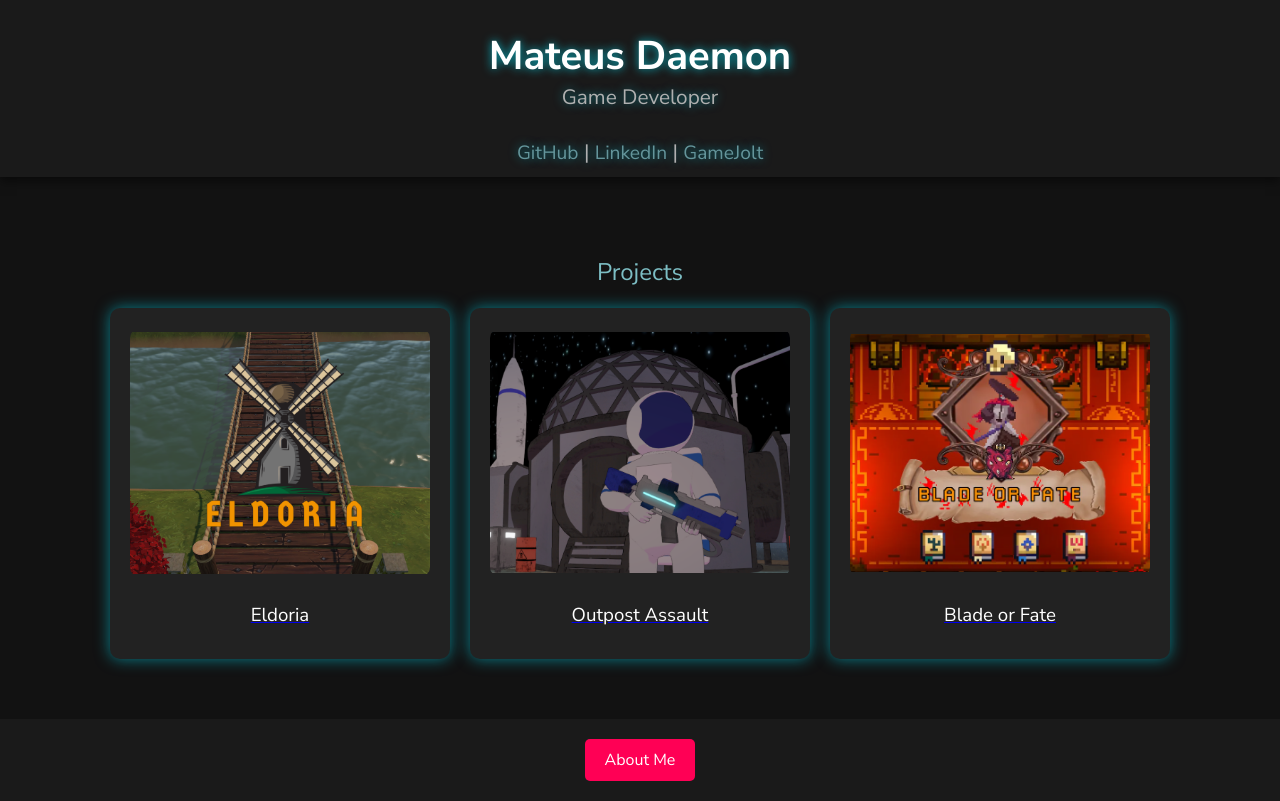
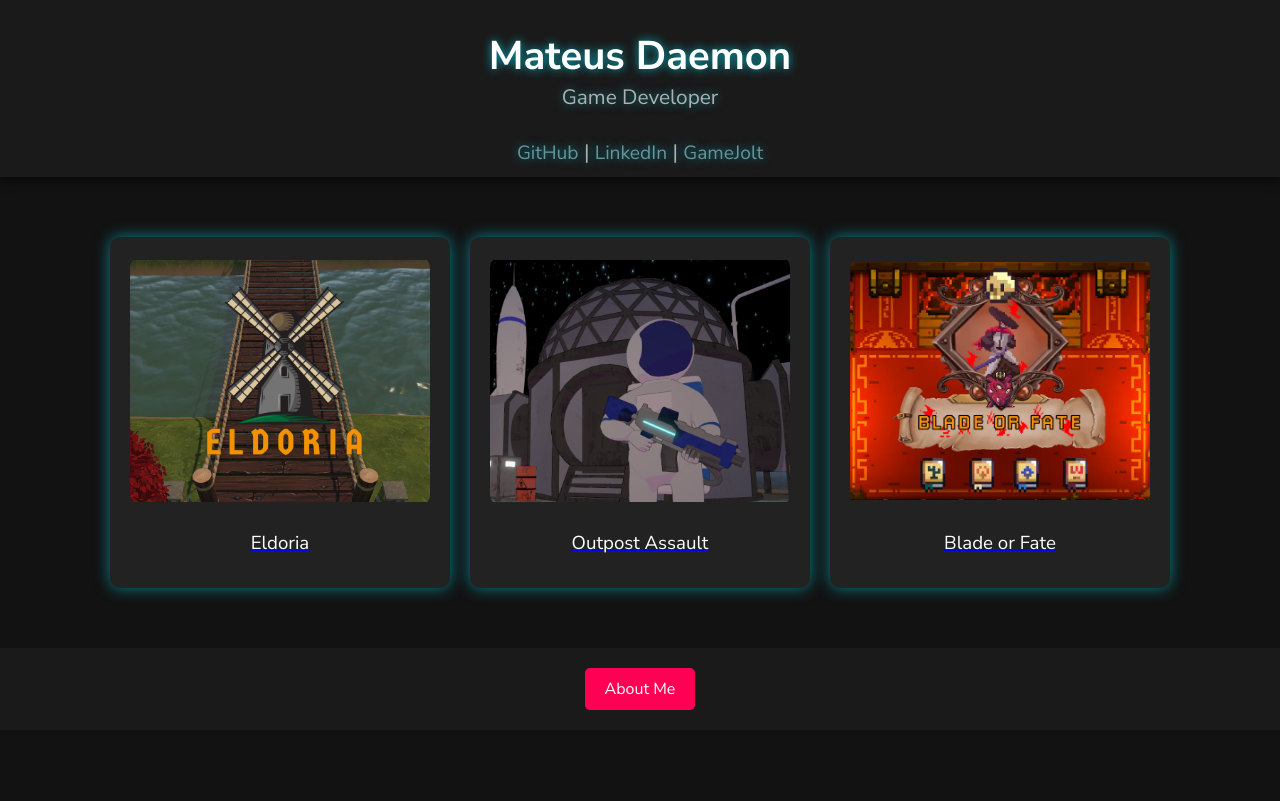
Before and after one commit to mateusdaemon/portifolio-site, a plain HTML site: page index.html in a window 1280 px wide. Drawn offline with Linux system fonts and the light colour scheme.

Commit message:
removed projects title

```diff
--- a/index.html
+++ b/index.html
@@ -21,7 +21,6 @@
     </header>
 
     <section id="projects">
-        <h2 class="nunito-main">Projects</h2>
         <div class="projects-container">
             <a href="eldoria.html" class="project-card">
                 <img src="Images/Eldoria/Logo.PNG" alt="Eldoria">
```
